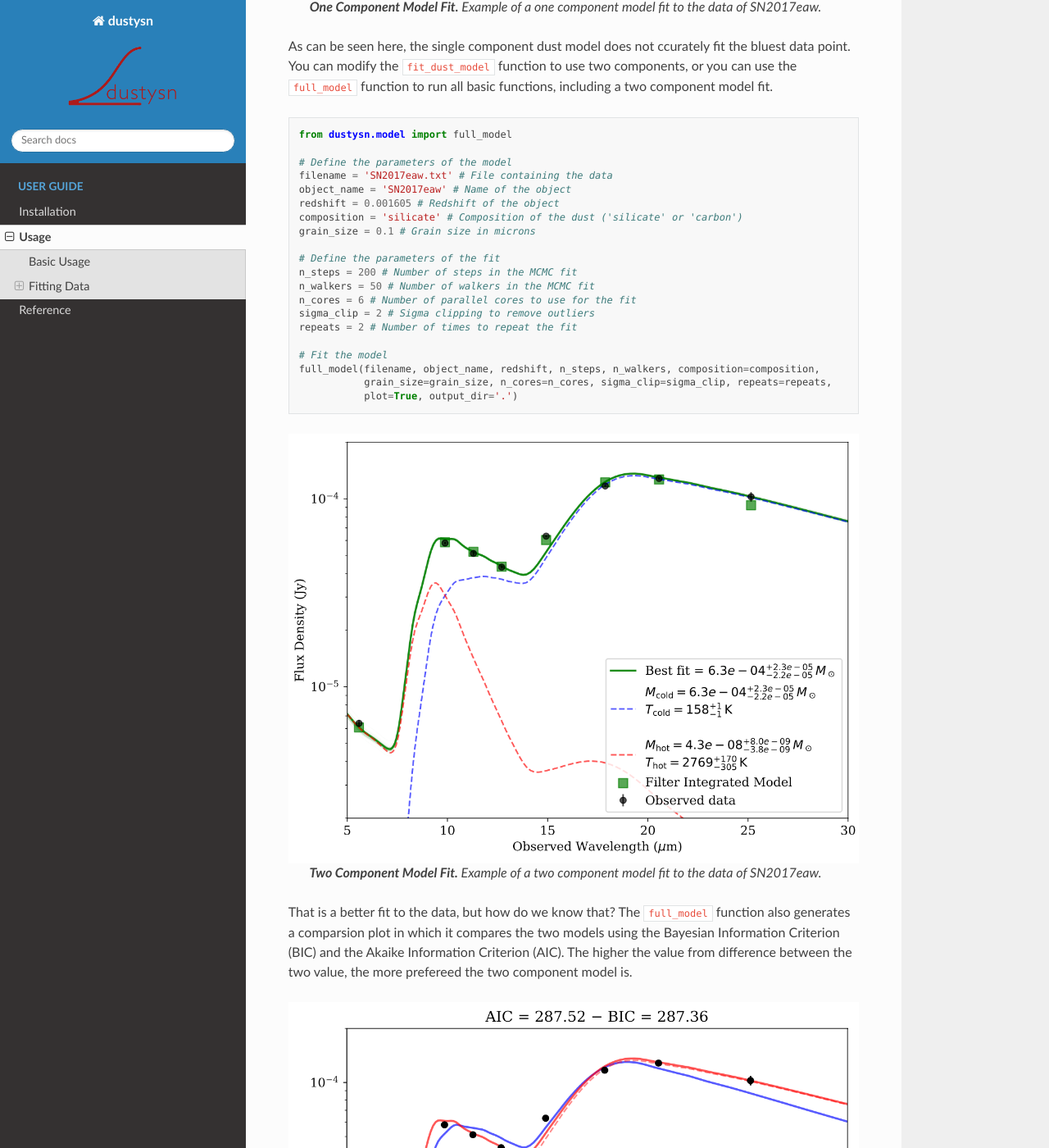
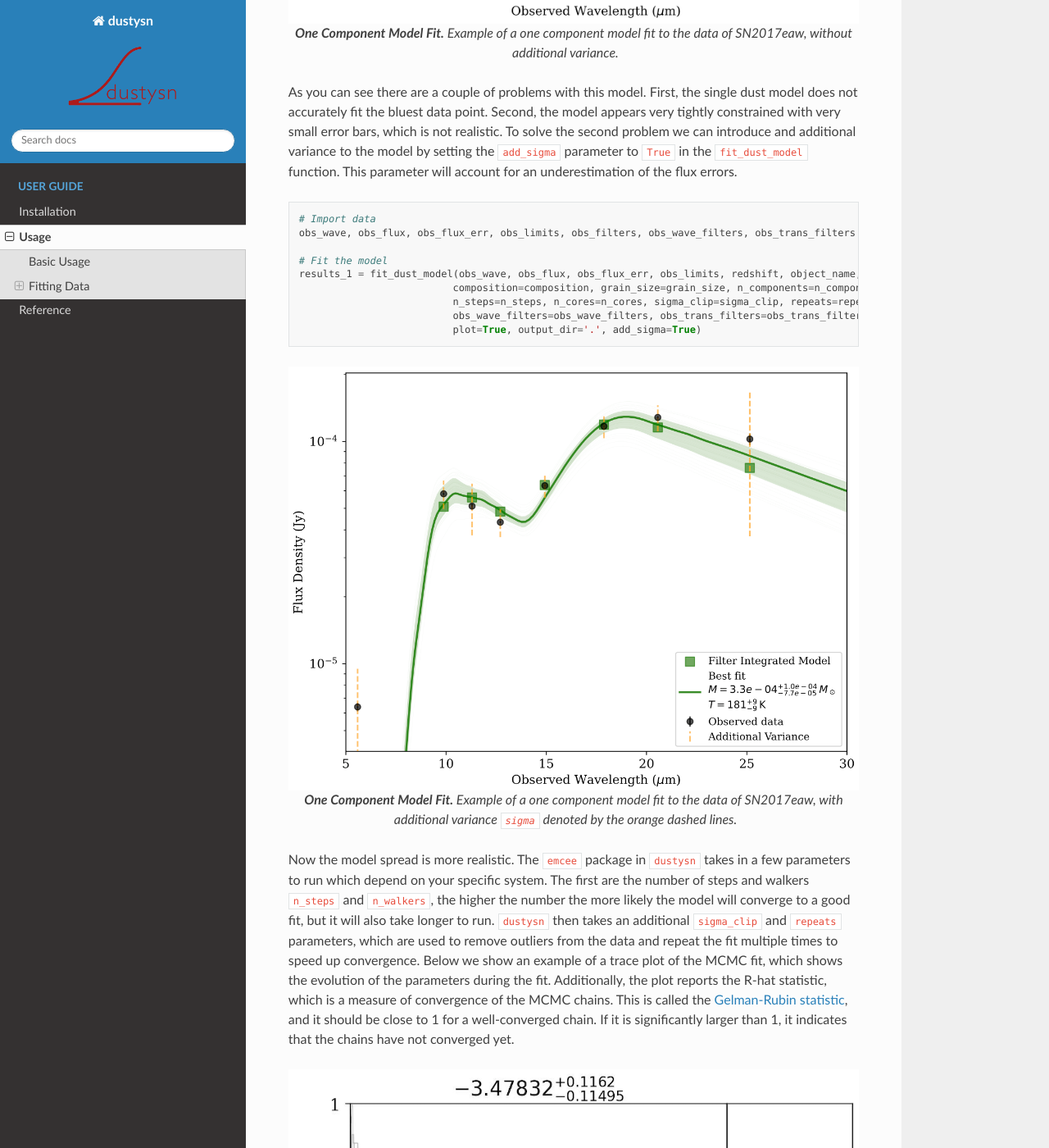
Before and after one commit to gmzsebastian/dustysn, a Sphinx documentation site: the page built from docs/usage.rst, in a window 1280 px wide and 1400 px high, scrolled down 3019 px. Shown: the whole window at 82% size. Built offline with Sphinx 7.4.7 and the Read the Docs theme 3.1.0, drawn with Linux system fonts in a browser that asks for light colours; some of the changed text lies outside the part shown.

Commit message:
Plotting and documentation updates

```diff
--- a/docs/usage.rst
+++ b/docs/usage.rst
@@ -13,6 +13,7 @@
 
     from dustysn.model import calc_model_flux
     from astropy import units as u
+    import numpy as np
     import matplotlib.pyplot as plt
     plt.rcParams.update({'font.size': 12})
     plt.rcParams.update({'font.family': 'serif'})
@@ -29,7 +30,7 @@
 
     # Calculate the model flux
     model_flux = calc_model_flux(obs_wave, dust_mass, temperature, redshift,
-                                grain_size=grain_size, composition=composition)
+                                 grain_size=grain_size, composition=composition)
 
     # Plot the model
     plt.plot(obs_wave, model_flux, 'g')
@@ -52,8 +53,9 @@
 ------------
 
 In this page we will use SN2017eaw as an example using the data from `Shahbandeh et al. 2023 <https://ui.adsabs.harvard.edu/abs/2023MNRAS.523.6048S/abstract>`_.
-First thing to do is to import the data, which has to be stored in a text file with a Flux, Flux error, UL (Upper Limit), Filter, Telescope, and Instrument columns.
-If no Instrument or Telescope is provided, the function will assume that the data is from JWST MIRI. The data must be structured as follows:
+First thing to do is to import the data, which has to be stored in a text file with a flux, flux error, upper limit, filter, telescope, and instrument columns
+in the format specified below. If no instrument or telescope is provided, the function will assume that the data is from JWST MIRI.
+The data must be structured as follows:
 
 .. list-table:: Input Data
    :header-rows: 1
@@ -128,7 +130,7 @@
     n_components = 1 # Number of dust components to fit (1 or 2)
 
     # Define the parameters of the fit
-    n_steps = 200 # Number of steps in the MCMC fit
+    n_steps = 400 # Number of steps in the MCMC fit
     n_walkers = 50 # Number of walkers in the MCMC fit
     n_cores = 6 # Number of parallel cores to use for the fit
     sigma_clip = 2 # Sigma clipping to remove outliers
@@ -139,24 +141,62 @@
 
     # Fit the model
     results_1 = fit_dust_model(obs_wave, obs_flux, obs_flux_err, obs_limits, redshift, object_name,
-                               composition=composition, grain_size=grain_size, n_components=n_components, n_walkers=n_walkers,
-                               n_steps=n_steps, n_cores=n_cores, sigma_clip=sigma_clip, repeats=repeats,
-                               obs_wave_filters=obs_wave_filters, obs_trans_filters=obs_trans_filters,
-                               plot=True, output_dir='.')
+                              composition=composition, grain_size=grain_size, n_components=n_components, n_walkers=n_walkers,
+                              n_steps=n_steps, n_cores=n_cores, sigma_clip=sigma_clip, repeats=repeats,
+                              obs_wave_filters=obs_wave_filters, obs_trans_filters=obs_trans_filters,
+                              plot=True, output_dir='.', add_sigma=False)
 
-.. figure:: images/SN2017eaw_1_model_fit.png
-   :alt: 1 Component Model Fit
+.. figure:: images/SN2017eaw_1_model_False.png
+   :alt: 1 Component Model Fit without Sigma
    :align: center
    :width: 100%
 
-   **One Component Model Fit.** Example of a one component model fit to the data of SN2017eaw.
+   **One Component Model Fit.** Example of a one component model fit to the data of SN2017eaw, without additional variance.
 
-As can be seen here, the single component dust model does not ccurately fit the bluest data point. You can modify the ``fit_dust_model`` function to use two components,
-or you can use the ``full_model`` function to run all basic functions, including a two component model fit.
+As you can see there are a couple of problems with this model. First, the single dust model does not accurately fit the bluest data point.
+Second, the model appears very tightly constrained with very small error bars, which is not realistic. To solve the second problem we can introduce
+and additional variance to the model by setting the ``add_sigma`` parameter to ``True`` in the ``fit_dust_model`` function. This parameter will account
+for an underestimation of the flux errors.
 
 .. code-block:: python
 
-    from dustysn.model import full_model
+    # Import data
+    obs_wave, obs_flux, obs_flux_err, obs_limits, obs_filters, obs_wave_filters, obs_trans_filters = import_data('SN2017eaw.txt')
+
+    # Fit the model
+    results_1 = fit_dust_model(obs_wave, obs_flux, obs_flux_err, obs_limits, redshift, object_name,
+                              composition=composition, grain_size=grain_size, n_components=n_components, n_walkers=n_walkers,
+                              n_steps=n_steps, n_cores=n_cores, sigma_clip=sigma_clip, repeats=repeats,
+                              obs_wave_filters=obs_wave_filters, obs_trans_filters=obs_trans_filters,
+                              plot=True, output_dir='.', add_sigma=True)
+
+.. figure:: images/SN2017eaw_1_model_True.png
+   :alt: 1 Component Model Fit with Sigma
+   :align: center
+   :width: 100%
+
+   **One Component Model Fit.** Example of a one component model fit to the data of SN2017eaw, with additional variance ``sigma`` denoted by the orange dashed lines.
+
+Now the model spread is more realistic. The ``emcee`` package in ``dustysn`` takes in a few parameters to run which depend on your specific system. The first are
+the number of steps and walkers ``n_steps`` and ``n_walkers``, the higher the number the more likely the model will converge to a good fit, but it will also take longer to run.
+``dustysn`` then takes an additional ``sigma_clip`` and ``repeats`` parameters, which are used to remove outliers from the data and repeat the fit multiple times to speed up convergence.
+Below we show an example of a trace plot of the MCMC fit, which shows the evolution of the parameters during the fit. Additionally, the plot reports the R-hat statistic, which is a measure of convergence of the MCMC chains.
+This is called the `Gelman-Rubin statistic <https://en.wikipedia.org/wiki/Gelman-Rubin_statistic>`_, and it should be close to 1 for a well-converged chain. If it is significantly larger than 1, it indicates that the chains have not converged yet.
+
+.. figure:: images/SN2017eaw_log_dust_mass_cold_1_Trace.png
+   :alt: Trace Plot for cold dust mass
+   :align: center
+   :width: 100%
+
+   **Trace Plot for cold dust mass.** Example of a trace plot for the cold dust mass parameter during the MCMC fit with ``repeats=2``. It is clear from the figure that mid way through the fit, the chains get re-sampled.
+
+Now that we have addressed the error bar problem, we are still left with the problem of the model not fitting the bluest data point. To solve this we will add an additional dust component to the model.
+To do this, we can simply change the ``n_components`` parameter to 2 in the ``fit_dust_model`` function. You can specify different compositions for the hot and cold dust components, using the
+``composition_hot`` and ``composition_cold`` parameters, respectively. For now, grain size must be the same for both components, but you can change it in the ``grain_size`` parameter.
+
+.. code-block:: python
+
+    from dustysn.model import import_data, fit_dust_model
 
     # Define the parameters of the model
     filename = 'SN2017eaw.txt' # File containing the data
@@ -164,29 +204,51 @@
     redshift = 0.001605 # Redshift of the object
     composition = 'silicate' # Composition of the dust ('silicate' or 'carbon')
     grain_size = 0.1 # Grain size in microns
+    n_components = 2 # Number of dust components to fit (1 or 2)
 
     # Define the parameters of the fit
-    n_steps = 200 # Number of steps in the MCMC fit
+    n_steps = 600 # Number of steps in the MCMC fit
     n_walkers = 50 # Number of walkers in the MCMC fit
     n_cores = 6 # Number of parallel cores to use for the fit
     sigma_clip = 2 # Sigma clipping to remove outliers
-    repeats = 2 # Number of times to repeat the fit
+    repeats = 3 # Number of times to repeat the fit
+
+    # Import data
+    obs_wave, obs_flux, obs_flux_err, obs_limits, obs_filters, obs_wave_filters, obs_trans_filters = import_data('SN2017eaw.txt')
 
     # Fit the model
-    full_model(filename, object_name, redshift, n_steps, n_walkers, composition=composition,
-               grain_size=grain_size, n_cores=n_cores, sigma_clip=sigma_clip, repeats=repeats,
-               plot=True, output_dir='.')
+    results_1 = fit_dust_model(obs_wave, obs_flux, obs_flux_err, obs_limits, redshift, object_name,
+                              composition_hot=composition, composition_cold=composition, grain_size=grain_size,
+                              n_components=n_components, n_walkers=n_walkers,
+                              n_steps=n_steps, n_cores=n_cores, sigma_clip=sigma_clip, repeats=repeats,
+                              obs_wave_filters=obs_wave_filters, obs_trans_filters=obs_trans_filters,
+                              plot=True, output_dir='.', add_sigma=True)
 
 .. figure:: images/SN2017eaw_2_model_fit.png
    :alt: 2 Component Model Fit
    :align: center
    :width: 100%
 
-   **Two Component Model Fit.** Example of a two component model fit to the data of SN2017eaw.
+   **Two Component Model Fit.** Example of a model fit using a two component model to the data of SN2017eaw.
 
-That is a better fit to the data, but how do we know that? The ``full_model`` function also generates a comparsion plot in which it compares the two models
-using the Bayesian Information Criterion (BIC) and the Akaike Information Criterion (AIC). The higher the value from difference between the two value, the
-more prefereed the two component model is.
+The code will also save a corner plot that can allow you to visualize the posterior distributions of the parameters and
+explore the correlations between them. This is useful to understand the uncertainties in the model parameters.
+
+.. figure:: images/SN2017eaw_2_corner.png
+   :alt: Corner Plot for Two Component Model Fit
+   :align: center
+   :width: 100%
+
+   **Corner Plot for Two Component Model Fit.** Example of a corner plot for the two component model fit to the data of SN2017eaw.
+
+In this case it is also evident that the temperature of the hot dust component is not well constrained, but is instead hitting the prior of 3000K, which
+is chosen based on the photodissociation temperature of the dust. This means that the temperature of the hot component could be much higher, but that our
+data is not able to constrain it.
+
+That is a better fit to the data, but how do we know that? The ``full_model`` function also generates a comparsion plot in which it compares the one component
+fit and the two component fit to the data, as well as the BIC and AIC values for both models. The BIC (Bayesian Information Criterion) and AIC (Akaike Information Criterion)
+are both used to penalize models for their complexity, with lower values indicating a better fit. A larger difference between the BIC or AIC values of the two models indicates
+that one model is significantly better than the other.
 
 .. figure:: images/comparison_SN2017eaw.png
    :alt: BIC and AIC Comparison
```
Also changed, not shown: docs/images/SN2017eaw_1_model_False.png (added), docs/images/SN2017eaw_1_model_True.png (added), docs/images/SN2017eaw_1_model_fit.png (deleted), docs/images/SN2017eaw_2_corner.png (added), docs/images/SN2017eaw_2_model_fit.png, docs/images/SN2017eaw_log_dust_mass_cold_1_Trace.png (added), docs/images/example.png (deleted), 3 other files.
